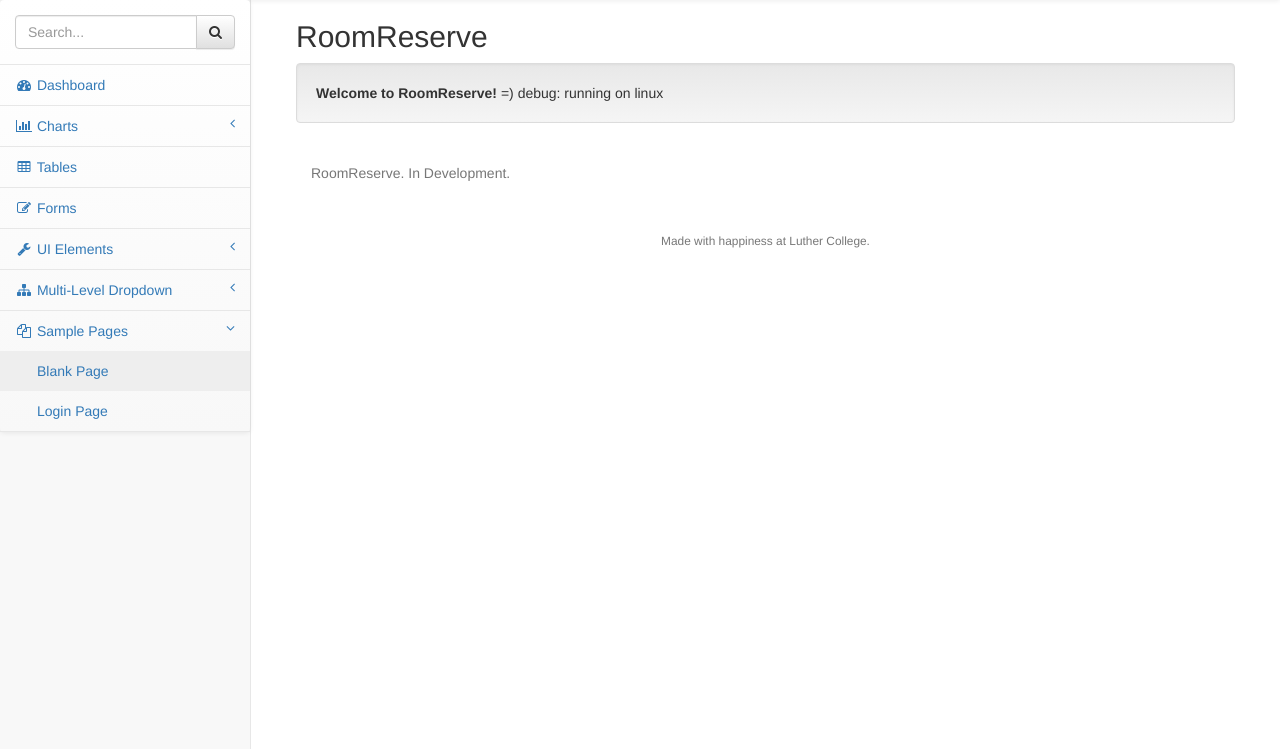
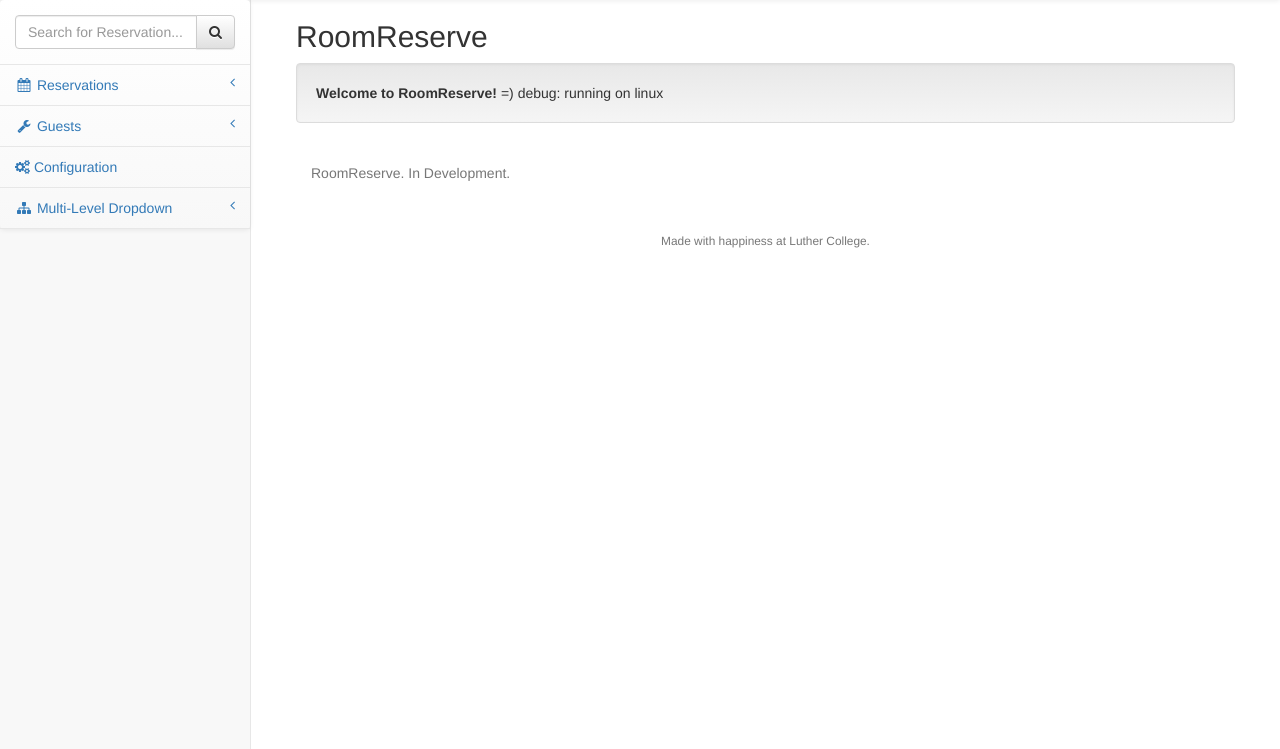
Before and after one commit to RoomReserve/RoomReserve, a Flask app: page / in a window 1280 px wide. Shown: the part 51-800 px from the top of the page. Run offline with Flask 2, Linux system fonts and the light colour scheme; some libraries are stand-ins or nearby versions.

Commit message:
Sidebar customizations

```diff
--- a/RoomReserve/helpers/render.py
+++ b/RoomReserve/helpers/render.py
@@ -13,8 +13,9 @@ def render(template, *args, **kwargs):
     kwargs['appname']='RoomReserve'
     kwargs['build'] = 'in development. Running on ' + sys.platform
     kwargs['feeling'] = feelings[random.randrange(0,len(feelings))]
-
+    kwargs['logged_in'] = False
     if current_user.is_authenticated:
+        kwargs['logged_in'] = True
         # Pass along some user information if the user is logged in.
         kwargs['current_user_name'] = current_user.getName()
         kwargs['current_user_email'] = current_user.getEmail()
--- a/RoomReserve/templates/parts/nav_bar.html
+++ b/RoomReserve/templates/parts/nav_bar.html
@@ -16,13 +16,15 @@
                 <i class="fa fa-user fa-fw"></i>  <i class="fa fa-caret-down"></i>
             </a>
             <ul class="dropdown-menu dropdown-user">
-                <li><a href="#"><i class="fa fa-user fa-fw"></i> User Profile</a>
-                </li>
-                <li><a href="#"><i class="fa fa-gear fa-fw"></i> Settings</a>
-                </li>
-                <li class="divider"></li>
-                <li><a href="login.html"><i class="fa fa-sign-out fa-fw"></i> Logout</a>
-                </li>
+                {% if logged_in %}
+                  <li><a href="/admin/users/{{ current_user_id }}"><i class="fa fa-user fa-fw"></i> My Profile</a>
+                  </li>
+                  <li class="divider"></li>
+                  <li><a href="/logout"><i class="fa fa-sign-out fa-fw"></i> Logout</a>
+                  </li>
+                {% else %}
+                  <li><a href="/login"><i class="fa fa-sign-in fa-fw"></i> Log in</a></li>
+                {% endif %}
             </ul>
             <!-- /.dropdown-user -->
         </li>
--- a/RoomReserve/templates/parts/sidebar.html
+++ b/RoomReserve/templates/parts/sidebar.html
@@ -1,62 +1,54 @@
 <div class="navbar-default sidebar" role="navigation">
     <div class="sidebar-nav navbar-collapse">
         <ul class="nav" id="side-menu">
+
             <li class="sidebar-search">
+              <form action="/res/find">
                 <div class="input-group custom-search-form">
-                    <input type="text" class="form-control" placeholder="Search...">
+                    <input type="text" id="search" class="form-control" placeholder="Search for Reservation...">
                     <span class="input-group-btn">
-                        <button class="btn btn-default" type="button">
+                        <button class="btn btn-default" type="submit">
                             <i class="fa fa-search"></i>
                         </button>
                     </span>
                 </div>
-                <!-- /input-group -->
+              </form>
             </li>
+
+
+
             <li>
-                <a href="index.html"><i class="fa fa-dashboard fa-fw"></i> Dashboard</a>
-            </li>
-            <li>
-                <a href="#"><i class="fa fa-bar-chart-o fa-fw"></i> Charts<span class="fa arrow"></span></a>
+                <a href="#">
+                  <i class="fa fa-calendar fa-fw"></i> Reservations<span class="fa arrow"></span>
+                </a>
                 <ul class="nav nav-second-level">
                     <li>
-                        <a href="flot.html">Flot Charts</a>
+                        <a href="/res/new">Create Reservation</a>
                     </li>
                     <li>
-                        <a href="morris.html">Morris.js Charts</a>
+                        <a href="res/find">Edit Reservation</a>
                     </li>
                 </ul>
                 <!-- /.nav-second-level -->
             </li>
+
             <li>
-                <a href="tables.html"><i class="fa fa-table fa-fw"></i> Tables</a>
-            </li>
-            <li>
-                <a href="forms.html"><i class="fa fa-edit fa-fw"></i> Forms</a>
-            </li>
-            <li>
-                <a href="#"><i class="fa fa-wrench fa-fw"></i> UI Elements<span class="fa arrow"></span></a>
+                <a href="#"><i class="fa fa-wrench fa-fw"></i> Guests<span class="fa arrow"></span></a>
                 <ul class="nav nav-second-level">
                     <li>
-                        <a href="panels-wells.html">Panels and Wells</a>
+                        <a href="/guest">New Guest</a>
                     </li>
                     <li>
-                        <a href="buttons.html">Buttons</a>
-                    </li>
-                    <li>
-                        <a href="notifications.html">Notifications</a>
-                    </li>
-                    <li>
-                        <a href="typography.html">Typography</a>
-                    </li>
-                    <li>
-                        <a href="icons.html"> Icons</a>
-                    </li>
-                    <li>
-                        <a href="grid.html">Grid</a>
+                        <a href="/guest">Find Guest</a>
                     </li>
                 </ul>
                 <!-- /.nav-second-level -->
             </li>
+
+            <li>
+              <a href="/admin"><i class="fa fa-cogs"></i> Configuration</a>
+            </li>
+
             <li>
                 <a href="#"><i class="fa fa-sitemap fa-fw"></i> Multi-Level Dropdown<span class="fa arrow"></span></a>
                 <ul class="nav nav-second-level">
@@ -75,30 +67,13 @@
                             <li>
                                 <a href="#">Third Level Item</a>
                             </li>
-                            <li>
-                                <a href="#">Third Level Item</a>
-                            </li>
-                            <li>
-                                <a href="#">Third Level Item</a>
-                            </li>
                         </ul>
                         <!-- /.nav-third-level -->
                     </li>
                 </ul>
                 <!-- /.nav-second-level -->
             </li>
-            <li class="active">
-                <a href="#"><i class="fa fa-files-o fa-fw"></i> Sample Pages<span class="fa arrow"></span></a>
-                <ul class="nav nav-second-level">
-                    <li>
-                        <a class="active" href="blank.html">Blank Page</a>
-                    </li>
-                    <li>
-                        <a href="login.html">Login Page</a>
-                    </li>
-                </ul>
-                <!-- /.nav-second-level -->
-            </li>
+
         </ul>
     </div>
     <!-- /.sidebar-collapse -->
```
Also changed, not shown: RoomReserve/templates/parts/sidebar.old.html (deleted, +0 -30 lines).
